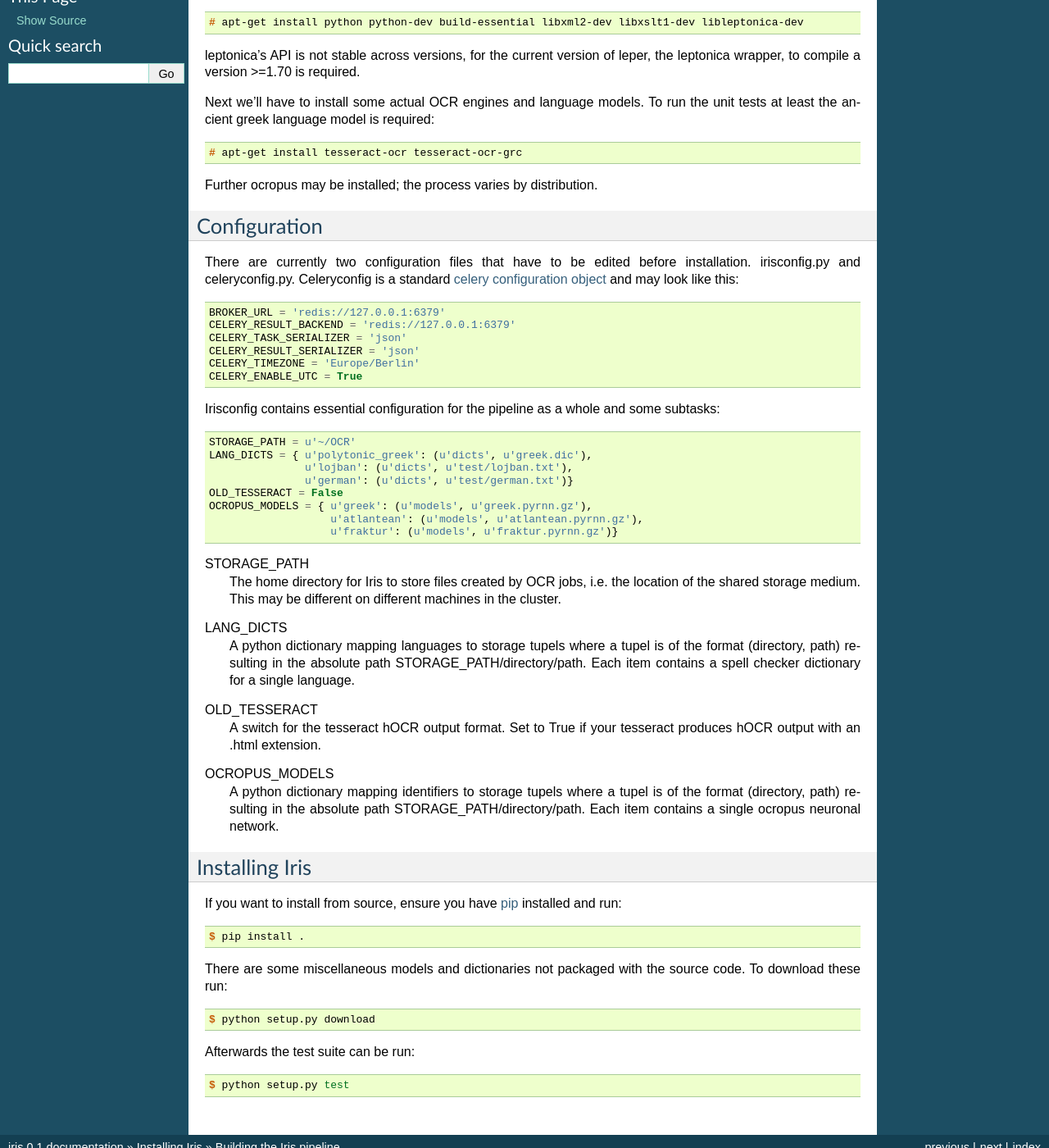
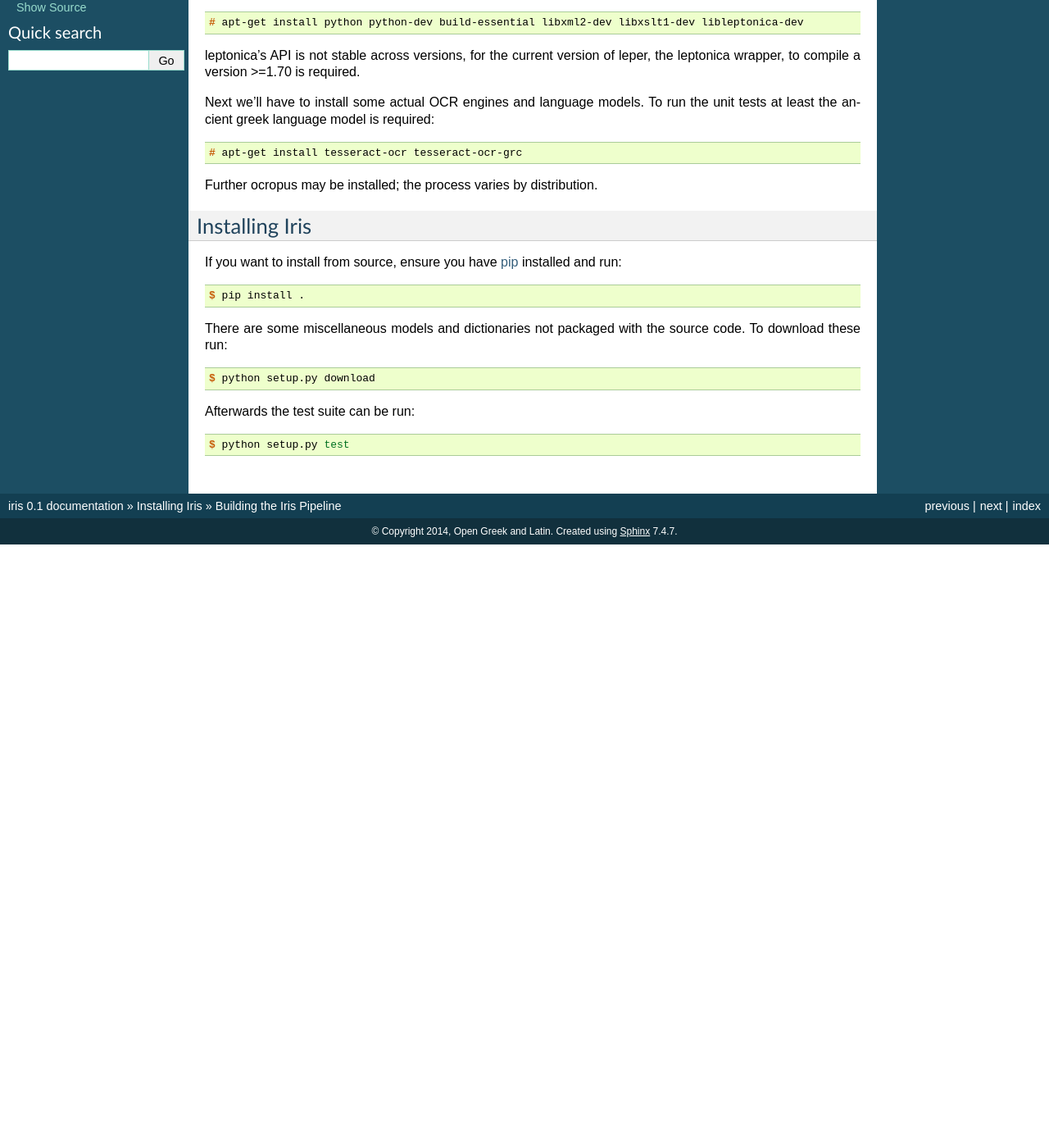
Before and after one commit to OpenPhilology/nidaba, a Sphinx documentation site: the page built from docs/installing_iris/building_iris.rst, in a window 1280 px wide and 1400 px high, scrolled down 287 px. Shown: the whole window at 82% size. Built offline with Sphinx 7.4.7, drawn with Linux system fonts in a browser that asks for light colours; after the commit the page ends 951 px from its top, so only the background shows below that; some of the changed text lies outside the part shown.

Commit message:
New configuration format documentation

```diff
--- a/docs/installing_iris/building_iris.rst
+++ b/docs/installing_iris/building_iris.rst
@@ -3,14 +3,14 @@
 
 .. _building_iris:
 
-Building the Iris pipeline
+Building the Iris Pipeline
 ==========================
 
 At least for testing purposes it is recommended to install Iris into a virtualenv.
 
 .. _external_dependencies:
 
-Installing external dependencies
+Installing External Dependencies
 --------------------------------
 
 While Iris itself is mostly written in python there are some external
@@ -35,57 +35,6 @@
         # apt-get install tesseract-ocr tesseract-ocr-grc
 
 Further ocropus may be installed; the process varies by distribution.
-
-.. _configuring_iris:
-
-Configuration
--------------
-
-There are currently two configuration files that have to be edited before
-installation. irisconfig.py and celeryconfig.py. Celeryconfig is a standard
-`celery configuration object
-<http://celery.readthedocs.org/en/latest/configuration.html>`_ and may look like
-this::
-
-        BROKER_URL = 'redis://127.0.0.1:6379'
-        CELERY_RESULT_BACKEND = 'redis://127.0.0.1:6379'
-        CELERY_TASK_SERIALIZER = 'json'
-        CELERY_RESULT_SERIALIZER = 'json'
-        CELERY_TIMEZONE = 'Europe/Berlin'
-        CELERY_ENABLE_UTC = True
-
-Irisconfig contains essential configuration for the pipeline as a whole and
-some subtasks::
-
-        STORAGE_PATH = u'~/OCR'
-        LANG_DICTS = { u'polytonic_greek': (u'dicts', u'greek.dic'),
-                       u'lojban': (u'dicts', u'test/lojban.txt'),
-                       u'german': (u'dicts', u'test/german.txt')}
-        OLD_TESSERACT = False
-        OCROPUS_MODELS = { u'greek': (u'models', u'greek.pyrnn.gz'),
-                           u'atlantean': (u'models', u'atlantean.pyrnn.gz'),
-                           u'fraktur': (u'models', u'fraktur.pyrnn.gz')}
-
-STORAGE_PATH
-        The home directory for Iris to store files created by OCR jobs, i.e.
-        the location of the shared storage medium. This may be different on
-        different machines in the cluster.
-
-LANG_DICTS
-        A python dictionary mapping languages to storage tupels where a tupel
-        is of the format (directory, path) resulting in the absolute path
-        STORAGE_PATH/directory/path. Each item contains a spell checker
-        dictionary for a single language.
-
-OLD_TESSERACT
-        A switch for the tesseract hOCR output format. Set to True if your
-        tesseract produces hOCR output with an .html extension.
-
-OCROPUS_MODELS
-        A python dictionary mapping identifiers to storage tupels where a tupel
-        is of the format (directory, path) resulting in the absolute path
-        STORAGE_PATH/directory/path. Each item contains a single ocropus
-        neuronal network.
 
 .. _installing_iris:
 
--- a/docs/installing_iris/index.rst
+++ b/docs/installing_iris/index.rst
@@ -12,3 +12,4 @@
 .. toctree::
 
     building_iris
+    configuring_iris
```
Also changed, not shown: docs/installing_iris/configuring_iris.rst (added, +68 -0 lines).
